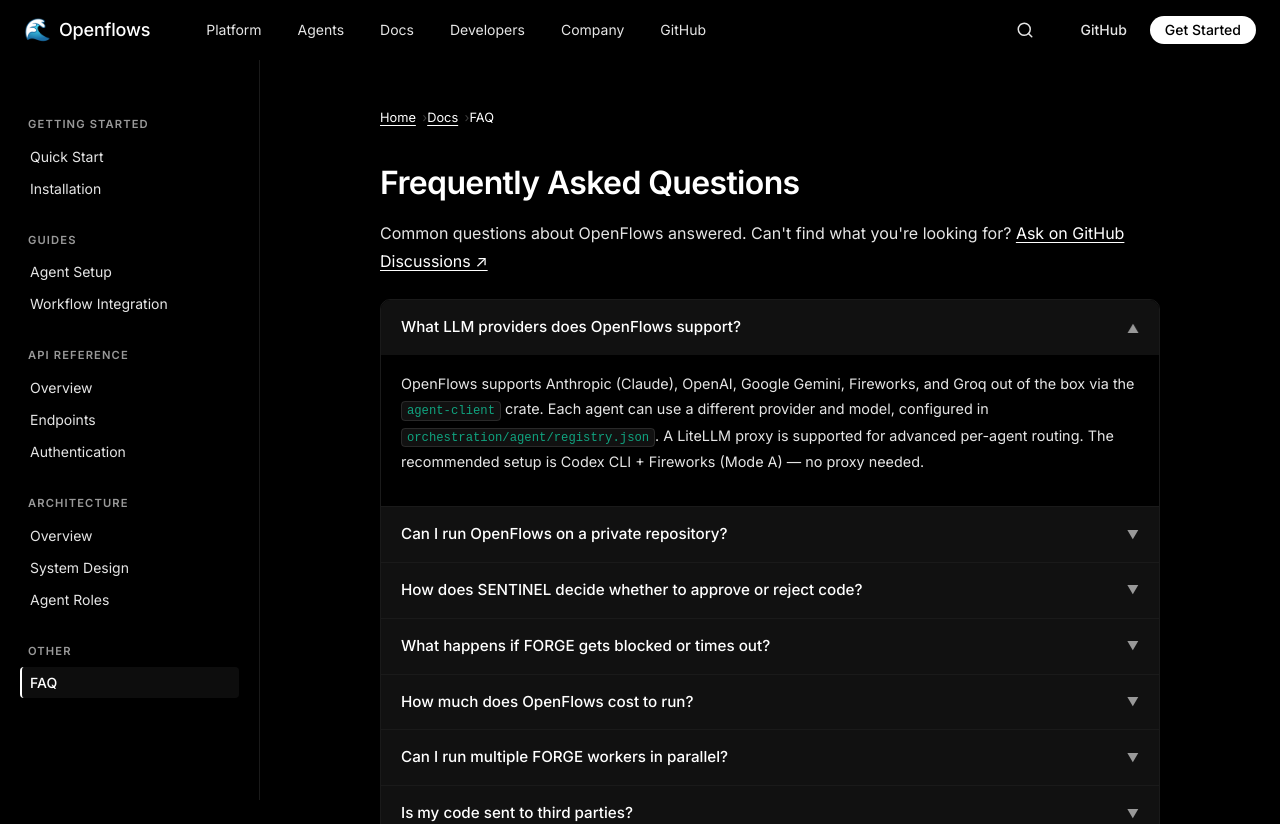
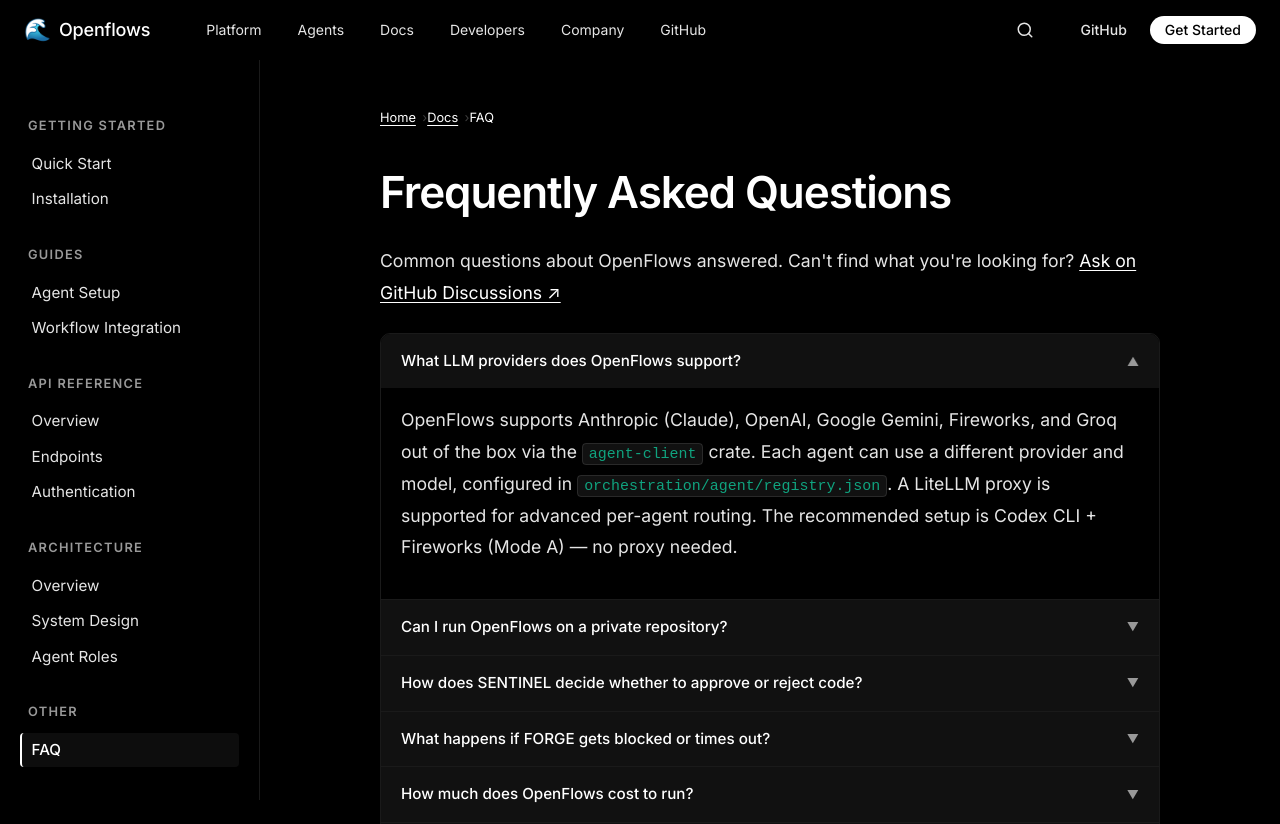
Before and after one commit to The-AgenticFlow/openflows-website, a React (Vite) app: page /docs/faq in a window 1280 px wide. Shown: the top 824 px of the page. Built offline with nearby package versions, Linux system fonts and the light colour scheme.

Commit message:
style: increase font sizes, spacing, and line heights across documentation typography and sidebar components

```diff
--- a/src/styles/docs.css
+++ b/src/styles/docs.css
@@ -31,12 +31,12 @@
 }
 
 .sidebarTitle {
-  font-size: 0.7rem;
+  font-size: 0.8rem;
   font-weight: 600;
   text-transform: uppercase;
   letter-spacing: 0.1em;
   color: var(--color-text-muted);
-  margin-bottom: 0.5rem;
+  margin-bottom: 0.75rem;
   padding-left: 0.5rem;
 }
 
@@ -49,8 +49,8 @@
 
 .sidebarLink {
   display: block;
-  padding: 0.3rem 0.5rem;
-  font-size: 0.875rem;
+  padding: 0.35rem 0.6rem;
+  font-size: 0.95rem;
   color: var(--color-text-secondary);
   text-decoration: none;
   border-radius: 4px;
@@ -108,35 +108,36 @@
 
 /* Typography */
 .content h1 {
-  font-size: clamp(1.6rem, 3vw, 2rem);
+  font-size: clamp(2rem, 4vw, 2.75rem);
   font-weight: 600;
-  letter-spacing: -0.02em;
+  letter-spacing: -0.025em;
   color: var(--color-text-primary);
-  margin-bottom: 0.75rem;
+  margin-bottom: 1.25rem;
 }
 
 .content h2 {
-  font-size: 1.2rem;
+  font-size: 1.5rem;
   font-weight: 600;
   color: var(--color-text-primary);
-  margin-top: 2.5rem;
-  margin-bottom: 0.75rem;
-  padding-bottom: 0.5rem;
+  margin-top: 3.5rem;
+  margin-bottom: 1rem;
+  padding-bottom: 0.75rem;
   border-bottom: 1px solid var(--color-border);
 }
 
 .content h3 {
-  font-size: 1rem;
+  font-size: 1.2rem;
   font-weight: 600;
   color: var(--color-text-primary);
-  margin-top: 1.5rem;
-  margin-bottom: 0.5rem;
+  margin-top: 2rem;
+  margin-bottom: 0.75rem;
 }
 
 .content p {
+  font-size: 1.1rem;
   color: var(--color-text-secondary);
-  line-height: 1.75;
-  margin-bottom: 1rem;
+  line-height: 1.8;
+  margin-bottom: 1.25rem;
 }
 
 .content ul, .content ol {
@@ -215,7 +216,7 @@
   padding: 1.25rem;
   background-color: var(--color-surface-2);
   font-family: 'IBM Plex Mono', monospace;
-  font-size: 0.85rem;
+  font-size: 0.95rem;
   line-height: 1.7;
   color: var(--color-text-secondary);
   overflow-x: auto;
@@ -246,7 +247,7 @@
 
 .callout p {
   margin: 0;
-  font-size: 0.9rem;
+  font-size: 1rem;
 }
 
 /* Table */
@@ -254,7 +255,7 @@
   width: 100%;
   border-collapse: collapse;
   margin: 1.5rem 0;
-  font-size: 0.875rem;
+  font-size: 0.95rem;
   border: 1px solid var(--color-border);
   border-radius: var(--radius-md);
   overflow: hidden;
@@ -305,13 +306,13 @@
 
 .docCardIcon { font-size: 1.5rem; margin-bottom: 0.75rem; }
 .docCardTitle {
-  font-size: 1rem;
+  font-size: 1.15rem;
   font-weight: 600;
   color: var(--color-text-primary);
   margin-bottom: 0.35rem;
 }
 .docCardDesc {
-  font-size: 0.85rem;
+  font-size: 0.95rem;
   color: var(--color-text-secondary);
   line-height: 1.55;
 }
```
